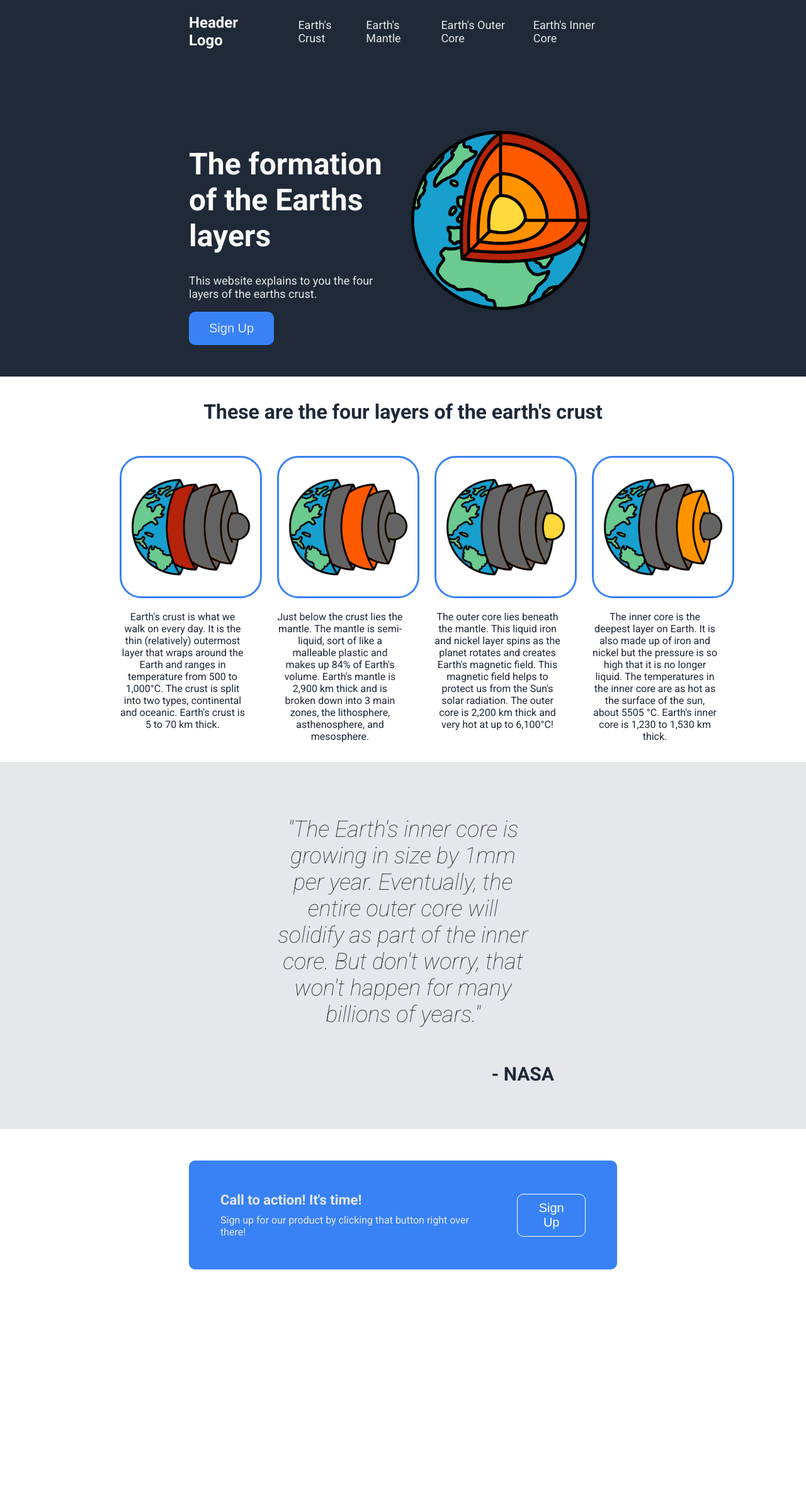
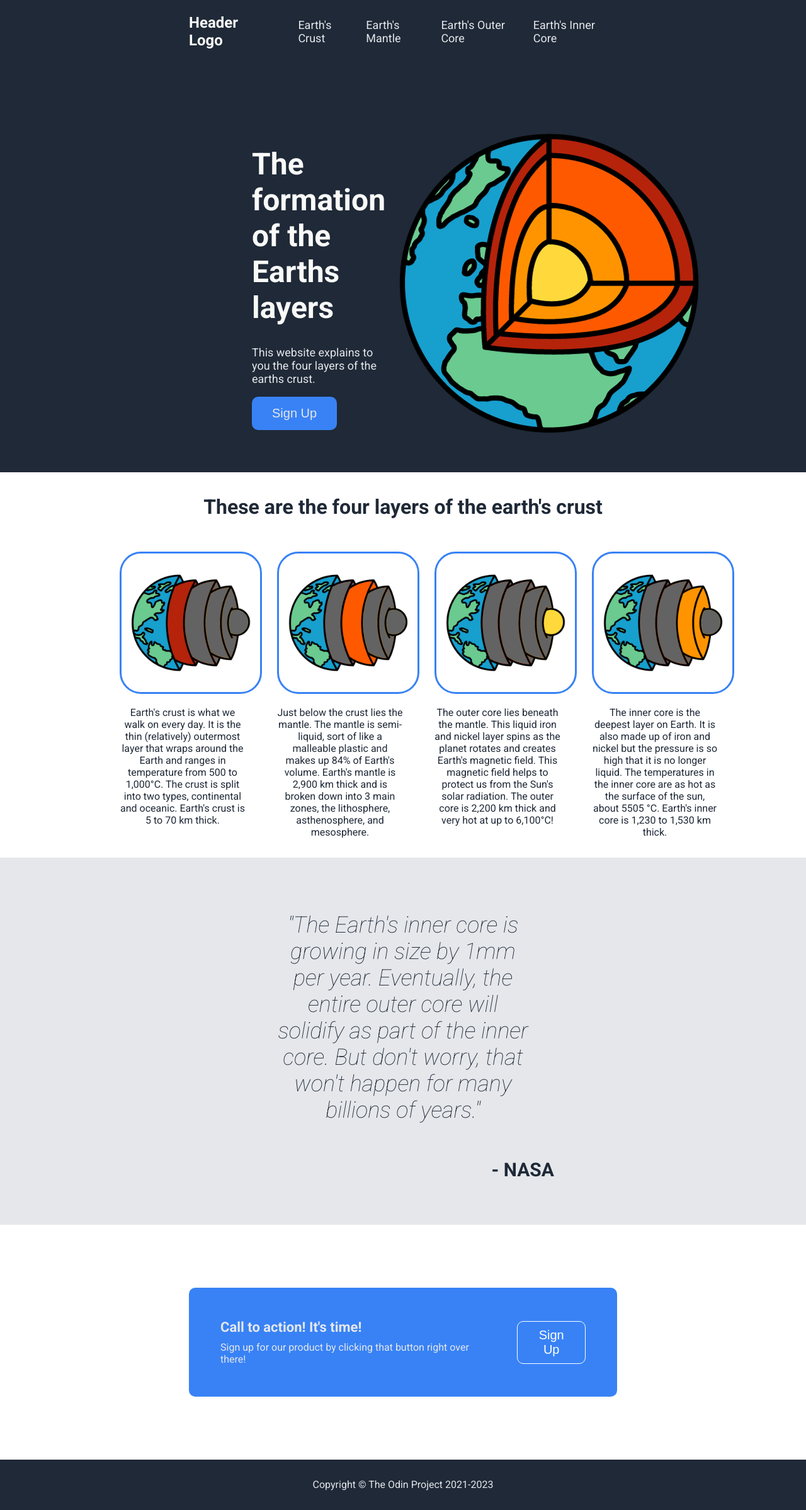
Before and after one commit to ClickClickKate/TOP-Landing-Page, a plain HTML site: page index.html in a window 1280 px wide. Shown: the whole page at 63% size. Before the commit the page ends 2066 px from the top, so only its background shows below. Drawn offline with Linux system fonts and the light colour scheme.

Commit message:
Add footer section, tweak margin cta
add footer, tweak margin cta section to have more space

```diff
--- a/index.html
+++ b/index.html
@@ -29,9 +29,9 @@
             <p>This website explains to you the four layers of the earths crust.</p>
             <button class="button">Sign Up</button>
         </div>
-        <div class="herotext">
+
         <img src="./images/2blue.png" class="heroimg">
-        </div>
+
     </div>
 
 
@@ -85,5 +85,14 @@
 
     </div>
 
+<!-- --- end of cta section ----- -->
+
+<footer>
+    <p> Copyright &copy; The Odin Project 2021-2023</p>
+
+</footer>
+
+
+
 </body>
 </html>
--- a/styles.css
+++ b/styles.css
@@ -59,37 +59,34 @@ color:aqua;
 /* This is the container for the hero text and image */
 .herocontainer {
 display:flex;
-justify-content: center;
-justify-items: center;
 gap: 10px;
-padding: 0px 300px 50px 300px;
+padding: 0px 400px 50px 400px;
 }
 
 /* ------------------------ */
 
 .herotext {
-text-align: left;
-justify-content: center;
 flex-direction: column;
 flex:1;
+
 }
 
 .herotext h1 {
-    font-size: 48px;
-    font-weight: bolder;
+font-size: 48px;
+font-weight: bolder;
 
 }
 
 .herotext p {
-    font-size: 18px;
-    color:#E5E7EB;
+font-size: 18px;
+color:#E5E7EB;
 
 }
 
 
 .heroimg {
- width: auto;
- height: 300px;
+ text-align: center;
+
 }
 
 .button {
@@ -170,7 +167,7 @@ text-align: right;
 
 .ctacontainer {
 background-color: #FFFFFF;
-
+margin:100px 0px;
 }
 
 .ctabox {
@@ -217,3 +214,15 @@ border-color: #ffffff;
 .ctabutton:hover {
 background-color: aqua;
 }
+
+
+/* ------ Footer ------- */
+
+footer {
+background-color: #1F2937;
+color: #E5E7EB;
+height: 80px;
+width: 100%;
+text-align: center;
+line-height: 80px;
+}
```
